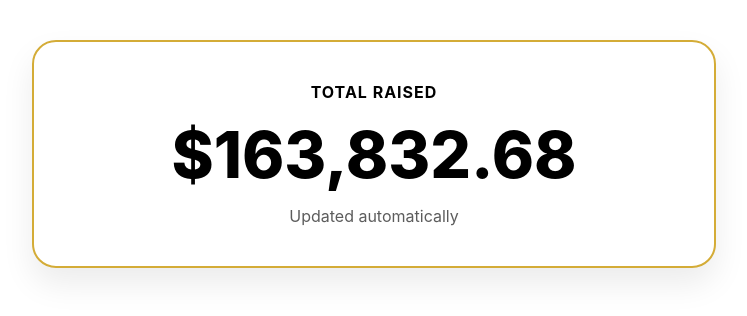
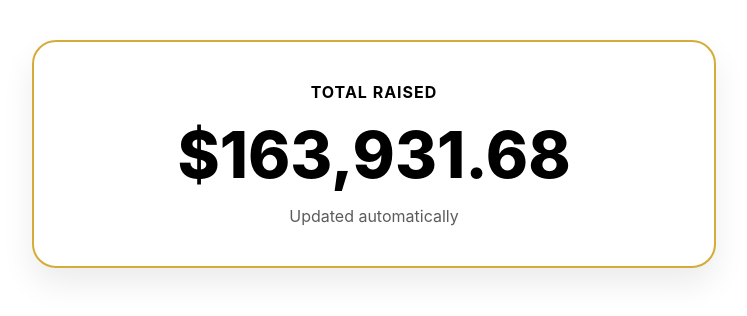
Before and after one commit to catherinehervey-VC/vacanva-donation-display, a plain HTML site: page index.html in a window 1280 px wide. Shown: the whole page, without its empty margins (266-1013 px from the left). Drawn offline with Linux system fonts and the light colour scheme.

Commit message:
Update widget 2026-11-Mo 12:01 CST

```diff
--- a/index.html
+++ b/index.html
@@ -91,7 +91,7 @@
       <div class="donation-label">Total Raised</div>
 
       <!-- Make inserts unformatted number here -->
-      <div id="donationTotal" class="donation-total">163832.68</div>
+      <div id="donationTotal" class="donation-total">163931.68</div>
 
       <div class="donation-sub">Updated automatically</div>
     </div>
```
